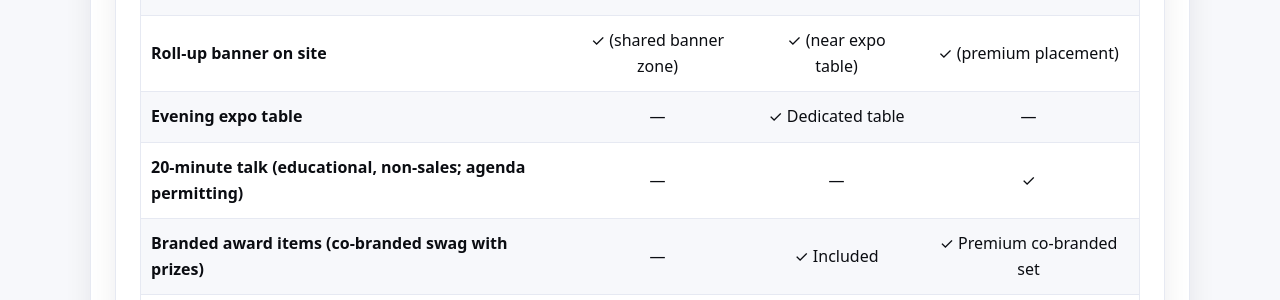
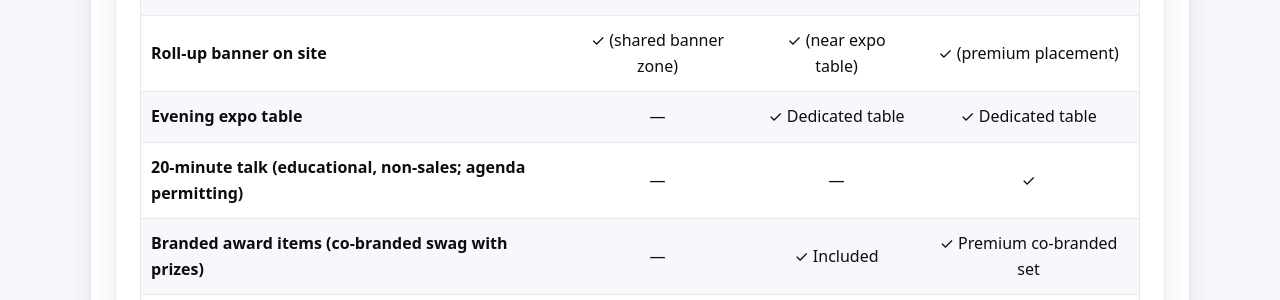
Before and after one commit to utkarshh-singh/fall-fest-2025-website, a Jekyll site: the page built from sponshorship.md, in a window 1280 px wide and 900 px high, scrolled down 1654 px. Shown: the part 155-455 px from the top of the window. Built offline with Jekyll 4.4.1, drawn with Linux system fonts in a browser that asks for light colours.

Commit message:
Update sponshorship.md

```diff
--- a/sponshorship.md
+++ b/sponshorship.md
@@ -108,7 +108,7 @@ permalink: /sponsorship/
           <td>Evening expo table</td>
           <td>—</td>
           <td>✓ Dedicated table</td>
-          <td>—</td>
+          <td>✓ Dedicated table</td>
         </tr>
         <tr>
           <td>20-minute talk (educational, non-sales; agenda permitting)</td>
```
